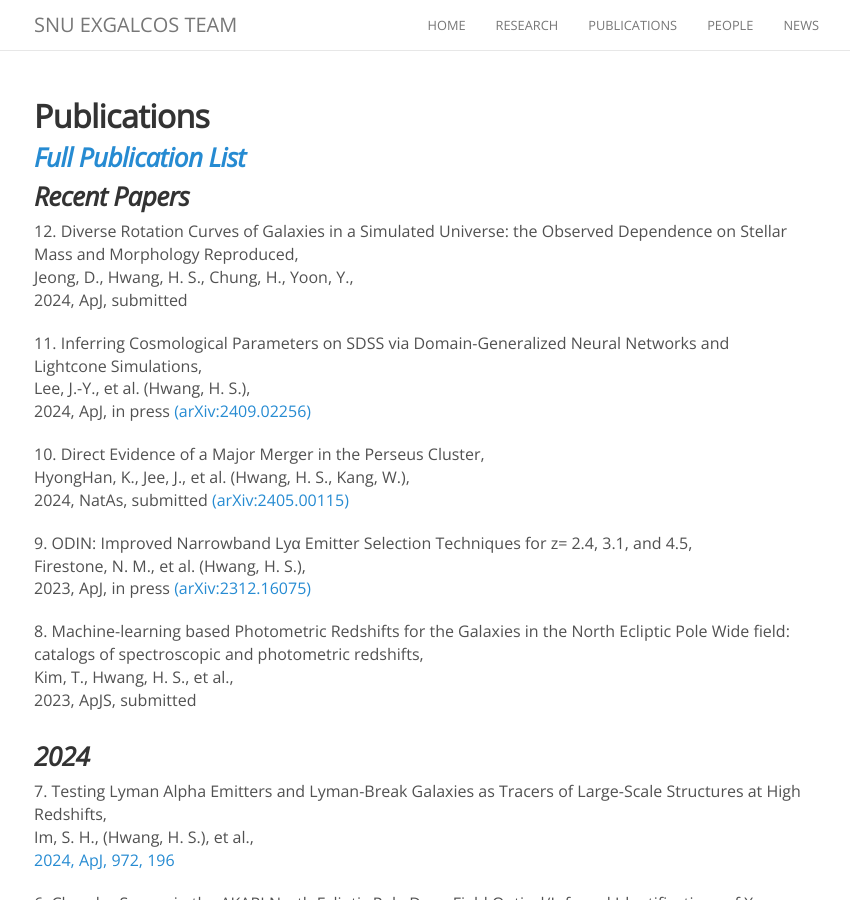
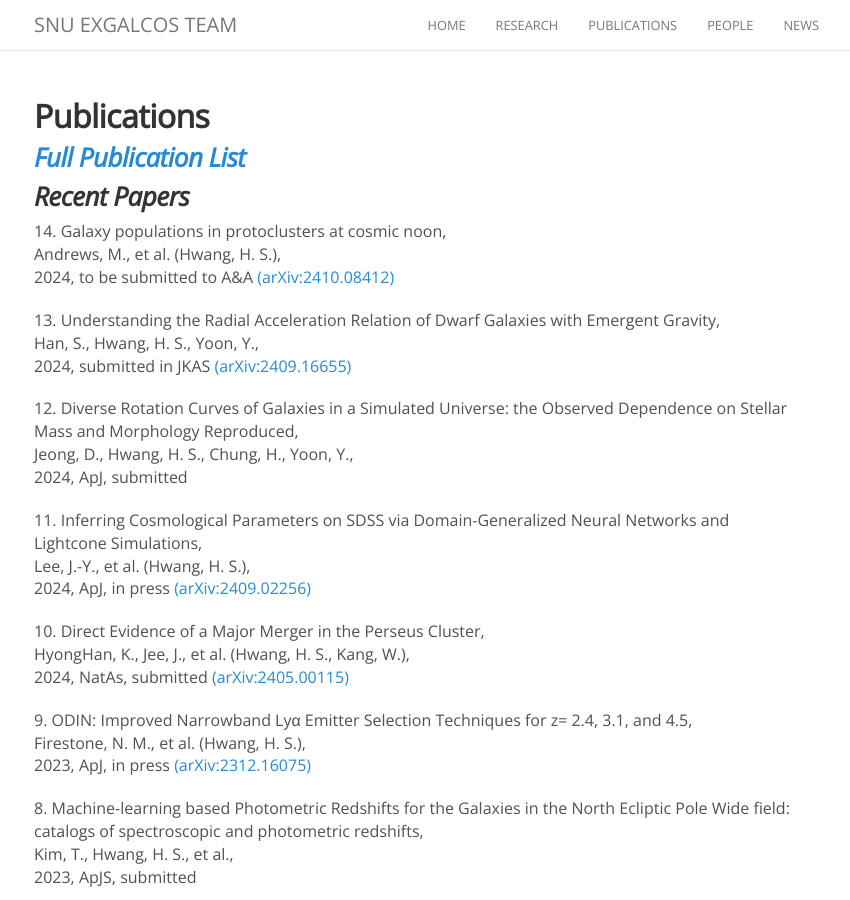
Before and after one commit to exgalcos/exgalcos.github.io, a Jekyll site: the page built from publications.md, in a window 1280 px wide and 900 px high. Shown: the whole window, without its empty margins (221-1071 px from the left). Built offline with Jekyll 4.4.1, drawn with Linux system fonts in a browser that asks for light colours; nearby versions of some CDN libraries; comment, search, counter and statistics services are not loaded.

Commit message:
Update publications.md

```diff
--- a/publications.md
+++ b/publications.md
@@ -8,6 +8,14 @@ permalink: /publication/
 ### [_Full Publication List_](https://hwanghs.github.io/publications)
 
 ###  _Recent Papers_
+
+14\. Galaxy populations in protoclusters at cosmic noon, <br>
+Andrews, M., et al. (Hwang, H. S.), <br>
+2024, to be submitted to A&A [(arXiv:2410.08412)](https://ui.adsabs.harvard.edu/abs/2024arXiv241008412A/abstract)
+
+13\. Understanding the Radial Acceleration Relation of Dwarf Galaxies with Emergent Gravity, <br>
+Han, S.,  Hwang, H. S.,  Yoon, Y.,<br>
+2024, submitted in JKAS [(arXiv:2409.16655)](https://ui.adsabs.harvard.edu/abs/2024arXiv240916655H/abstract)
 
 12\. Diverse Rotation Curves of Galaxies in a Simulated Universe: the Observed Dependence on Stellar Mass and Morphology Reproduced,<br>
 Jeong, D., Hwang, H. S., Chung, H., Yoon, Y.,<br>
```
